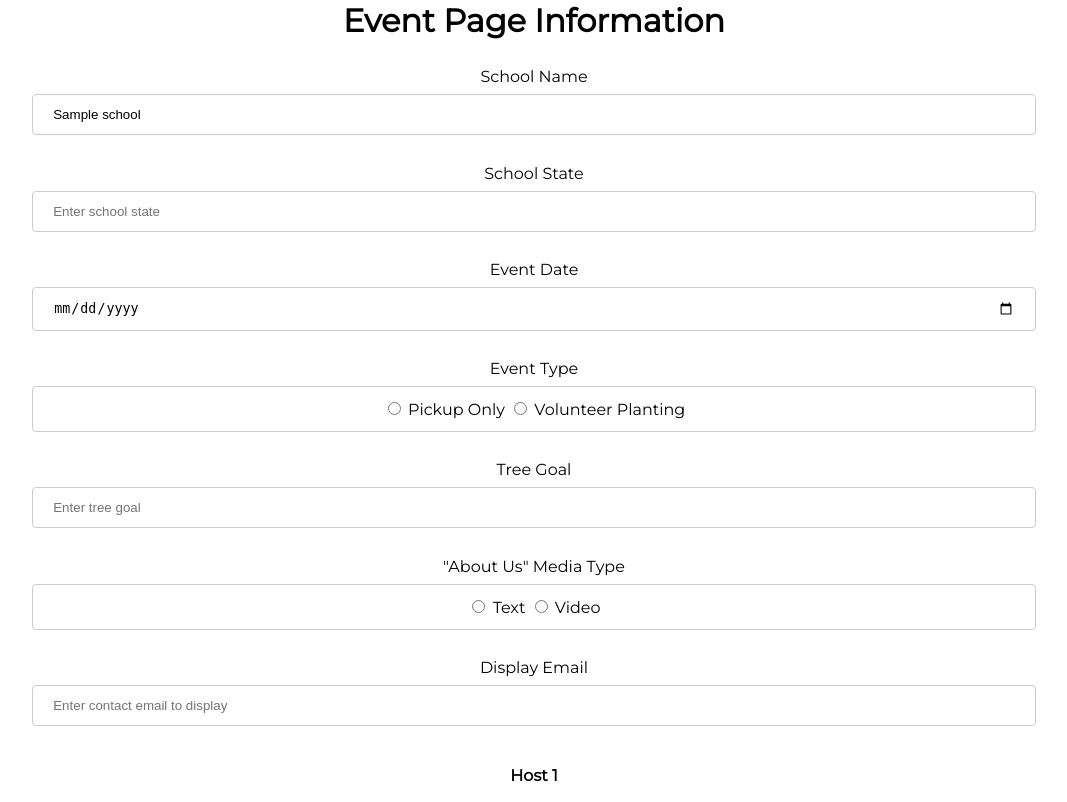
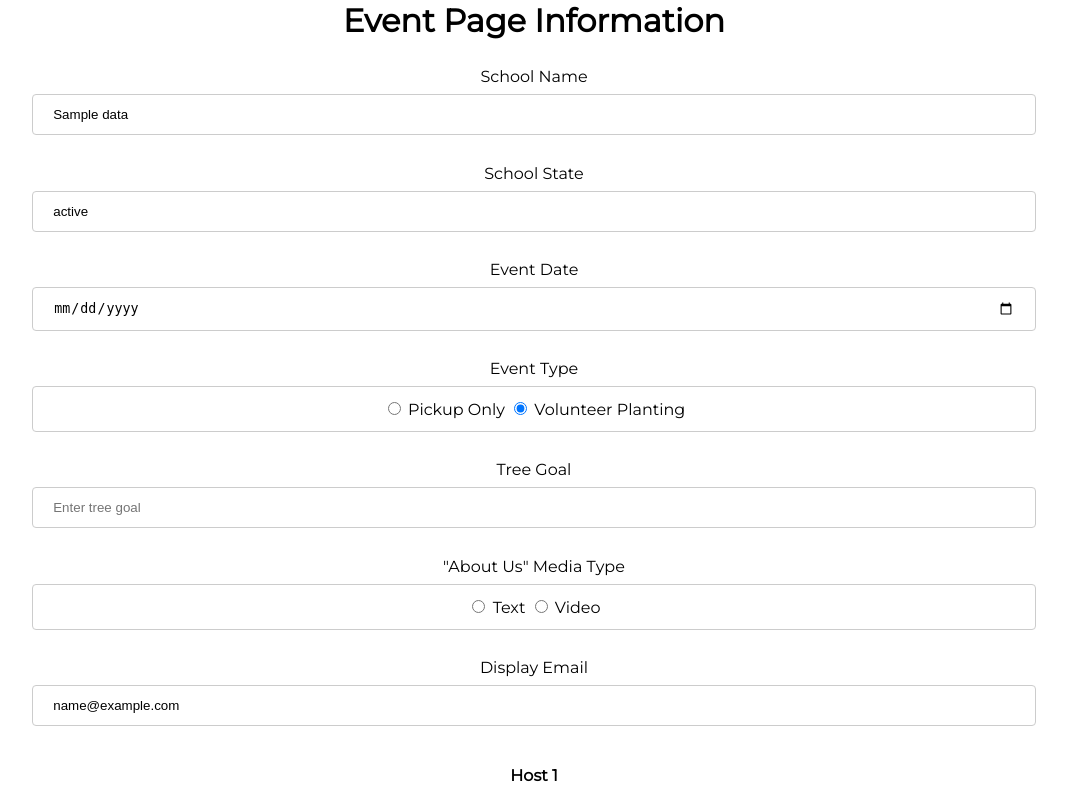
Before and after one commit to tree-plenish/event-pages-preview, a Flask app: template templates/form.html in a window 1280 px wide. Shown: the part 129-931 px from the top of the page, without its empty margins (106-1173 px from the left). Run offline with Flask 2, Linux system fonts and the light colour scheme; the template is opened without the code that fills it: most values are stand-ins (such as "Sample title", 1, 10 or a date in 2020).

Commit message:
Partial database connection

```diff
--- a/application.py
+++ b/application.py
@@ -27,44 +27,68 @@ from tech_team_database.dependencies.DatabaseSQLOperations import TpSQL
 
 application = Flask(__name__)
 
-application.config['SEND_FILE_MAX_AGE_DEFAULT'] = 0
-application.config['MAX_CONTENT_PATH'] = 1024*1024*1024
-application.config['UPLOAD_PATH'] = 'static/uploads'
-application.config['UPLOAD_EXTENSIONS'] = ['.jpg', '.png', '.gif']
+# application.config['SEND_FILE_MAX_AGE_DEFAULT'] = 0
+# application.config['MAX_CONTENT_PATH'] = 1024*1024*1024
+# application.config['UPLOAD_PATH'] = 'static/uploads'
+# application.config['UPLOAD_EXTENSIONS'] = ['.jpg', '.png', '.gif']
 
-tpSQL = TpSQL()
+tpSQL = TpSQL(schema='tp2022')
+data = {}
 
-#home page
+# login page
 @application.route('/index')
 @application.route('/')
 def index():
     return render_template("login.html", error=False)
 
-#school-specific page router
+# event info form
 @application.route("/form", methods=["GET", "POST"])
 def form():
     if request.method == "POST":
         school = login(int(request.form['schoolid']), int(request.form['password']))
         if school != None:
-            return render_template('form.html', school=school)
+            print(data)
+
+            return render_template('form.html', data=data)
         else:
             return render_template('login.html', error=True)
     return redirect('/')
 
+# preview page
 @application.route("/preview", methods=["GET", "POST"])
 def preview():
     if request.method == "POST":
+        global data
         data = process_data(request.form, request.files)
-        # print(data)
         return render_template("school_event.html", event=data, school=data['name'])
     return redirect('/')
 
+# submitted page
+@application.route("/submit", methods=["GET", "POST"])
+def submit():
+    if request.method == "POST":
+        submit_to_database(data)
+        return render_template("submit.html")
+    return redirect('/')
+
+
+# helper functions below:
+
 def login(schoolid, password):
     table = tpSQL.getTable('event')
+
+    global data
+    data = table.set_index('id').T.to_dict()[schoolid]
+    data['date'] = str(data['date']).split()[0]
+    data['id'] = schoolid
+    data['hosts'] = []
+    # host_table = tpSQL.getTable('host')
+    # data['hosts'] = host_table[host_table['event_id'] == schoolid].to_dict('records')
+
     if len(table.loc[table['id'] == schoolid]['pwd'].values) == 0:
         return None
     if password == table.loc[table['id'] == schoolid]['pwd'].values[0]:
-        return table.loc[table['id'] == schoolid]['name'][0]
+        return table.loc[table['id'] == schoolid]['name'].values[0]
     else:
         return None
 
@@ -72,7 +96,6 @@ def process_data(form, files):
     # print(form)
     # print(files)
 
-    data = {}
     data['name'] = form['name']
     data['state'] = form['state']
 
@@ -95,12 +118,12 @@ def process_data(form, files):
 
     data['display_email'] = form['display_email']
 
-    if form['pickup_only'] == 'True':
-        data['pickup_only'] = True
+    if form['is_pickup_only'] == 'True':
+        data['is_pickup_only'] = True
     else:
-        data['pickup_only'] = False
+        data['is_pickup_only'] = False
 
-    data['hosts'] = []
+    # data['hosts'] = []
     i = 1
     while 'host' + str(i) + '_name' in form:
         # 1) save photo file
@@ -121,14 +144,26 @@ def process_data(form, files):
         # })
 
         # 3) google drive link
-        data['hosts'].append({
-            'name' : form['host' + str(i) + '_name'],
-            'bio' : form['host' + str(i) + '_bio'],
-            'photo': 'https://drive.google.com/uc?export=view&id=' + form['host' + str(i) + '_photo'] if form['host' + str(i) + '_photo'] != '' else 'static/images/default_profile.png',
-            'photo_x': form['host' + str(i) + '_photo_x'],
-            'photo_y': form['host' + str(i) + '_photo_y'],
-            'photo_zoom': form['host' + str(i) + '_photo_zoom'],
-        })
+        host_exists = False
+        for host in data['hosts']:
+            if host['name'] == form['host' + str(i) + '_name']:
+                host_exists = True
+                host['new'] = False
+                host['bio'] = form['host' + str(i) + '_bio']
+                host['photo'] = 'https://drive.google.com/uc?export=view&id=' + form['host' + str(i) + '_photo'] if form['host' + str(i) + '_photo'] != '' else 'static/images/default_profile.png'
+                host['photo_x'] = form['host' + str(i) + '_photo_x']
+                host['photo_y'] = form['host' + str(i) + '_photo_y']
+                host['photo_zoom'] = form['host' + str(i) + '_photo_zoom']
+        if not host_exists:
+            data['hosts'].append({
+                'new' : True,
+                'name' : form['host' + str(i) + '_name'],
+                'bio' : form['host' + str(i) + '_bio'],
+                'photo': 'https://drive.google.com/uc?export=view&id=' + form['host' + str(i) + '_photo'] if form['host' + str(i) + '_photo'] != '' else 'static/images/default_profile.png',
+                'photo_x': form['host' + str(i) + '_photo_x'],
+                'photo_y': form['host' + str(i) + '_photo_y'],
+                'photo_zoom': form['host' + str(i) + '_photo_zoom'],
+            })
         i += 1
 
     data['trees'] = []
@@ -144,6 +179,37 @@ def process_data(form, files):
     # print(data)
     return data
 
+def submit_to_database(data):
+    print(data)
+    # todo: use a row update instead?
+    tpSQL.batchUpdate('event', 'id', 'name', [data['id']], [data['name']])
+    tpSQL.batchUpdate('event', 'id', 'state', [data['id']], [data['state']])
+    # tpSQL.batchUpdate('school', 'id', 'date', [data['id']], [data['date']])
+
+    tpSQL.batchUpdate('event', 'id', 'tree_goal', [data['id']], [data['tree_goal']])
+    # why no more media_type?
+    # tpSQL.batchUpdate('school', 'schoolid', 'date', [data['id']], [data['media_type']])
+    tpSQL.batchUpdate('event', 'id', 'bio', [data['id']], [data['text']])
+    tpSQL.batchUpdate('event', 'id', 'video', [data['id']], [data['video']])
+    tpSQL.batchUpdate('event', 'id', 'display_email', [data['id']], [data['display_email']])
+    tpSQL.batchUpdate('event', 'id', 'is_pickup_only', [data['id']], [data['is_pickup_only']])
+
+    # # hosts
+    # for host in data['hosts']:
+    #     if 'new' in host:
+    #         if host['new'] == True:
+    #             # get next uuid
+    #             uuid = tpSQL.getColData('host', ['uuid']).max().values[0] + 1
+    #             tpSQL.batchInsert('host', [[uuid, data['id'], host['name']]], cols=['uuid', 'event_id', 'name']) # need to add bio and photo, etc.
+    #         else:
+    #             pass
+    #             # tpSQL.batchUpdate('host', 'name') # better to check both name and event id, but need functionality from tpsql
+    #     else: # host was in db before, but was deleted from form. Delete from db?
+    #         pass
+
+    # trees
+
+    print(tpSQL.getTable('event'))
 
 if __name__ == "__main__":
     application.run()
--- a/static/css/main.css
+++ b/static/css/main.css
@@ -51,15 +51,25 @@ a{
     display: none;
 }
 
+#topnav .action-button-wrapper {
+    display: inline;
+    margin: 0;
+    padding: 10px;
+}
+
 #topnav .action-button {
     border:5px #80ba52 solid;
     cursor: pointer;
     padding:5px;
     border-radius:10px;
+    background-color: #016d30;
+    color: white;
+    font-size: 1.1em;
+    margin: 0;
 }
 
 /* When the screen is less than 600 pixels wide, hide all links, except for the first one ("Home"). Show the link that contains should open and close the topnav (.icon) */
-@media screen and (max-width: 600px) {
+/* @media screen and (max-width: 600px) {
     #topnav li:not(:first-child) {display: none;}
     #topnav a.icon {
       float: right;
@@ -67,7 +77,7 @@ a{
       color: white;
       padding: 20px;
     }
-  }
+  } */
 
 /* The "responsive" class is added to the topnav with JavaScript when the user clicks on the icon. This class makes the topnav look good on small screens (display the links vertically instead of horizontally) */
 @media screen and (max-width: 600px) {
--- a/static/js/base.js
+++ /dev/null
@@ -1,9 +0,0 @@
-function expandNavbar() {
-    var x = document.getElementById("topnav");
-    if (x.className === "nav") {
-      x.className += " responsive";
-    } else {
-      x.className = "nav";
-    }
-
-  }
--- a/templates/base.html
+++ b/templates/base.html
@@ -36,7 +36,6 @@
       <h1>A community effort to increase sustainability.</h1>
       <h2>Tree-Plenish.</h2>
     </div>
-    <script src="{{ url_for('static', filename='js/base.js') }}"></script>
     {% block scripts %}{% endblock %}
   </body>
 </html>
--- a/templates/form.html
+++ b/templates/form.html
@@ -15,31 +15,31 @@
 
           <div class="form-group">
             <label>School Name</label>
-            <input type="text" class="form-control" id="name" name="name" placeholder="Enter school name" value="{{ school }}" required>
+            <input type="text" class="form-control" id="name" name="name" placeholder="Enter school name" value="{{ data.name }}" required>
           </div>
           <div class="form-group">
             <label>School State</label>
-            <input type="text" class="form-control" id="state" name="state" placeholder="Enter school state" required>
+            <input type="text" class="form-control" id="state" name="state" placeholder="Enter school state" value="{{ data.state }}" required>
           </div>
           <div class="form-group">
             <label>Event Date</label>
-            <input type="date" class="form-control" id="date" name="date" placeholder="Select event date" required>
+            <input type="date" class="form-control" id="date" name="date" placeholder="Select event date" value="{{ data.date }}" required>
           </div>
 
           <div class="form-group">
             <label>Event Type</label>
             <br>
             <div class="radio-group">
-              <input type="radio" id="text" name="pickup_only" value="True" required>
+              <input type="radio" id="text" name="is_pickup_only" value="True" required {{ "checked" if data.is_pickup_only }}>
               <label for="True">Pickup Only</label>
-              <input type="radio" id="video" name="pickup_only" value="False" required>
+              <input type="radio" id="video" name="is_pickup_only" value="False" required {{ "checked" if not data.is_pickup_only }}>
               <label for="False">Volunteer Planting</label>
             </div>
           </div>
 
           <div class="form-group">
             <label>Tree Goal</label>
-            <input type="number" class="form-control" id="tree_goal" name="tree_goal" placeholder="Enter tree goal" required>
+            <input type="number" class="form-control" id="tree_goal" name="tree_goal" placeholder="Enter tree goal" value="{{ data.tree_goal }}" required>
           </div>
 
           <div class="form-group">
@@ -54,16 +54,16 @@
           </div>
           <div class="form-group" id="text-group">
             <label id="text-text">Text</label>
-            <input type="text" class="form-control" id="text-box" name="text" placeholder="About Us Text">
+            <input type="text" class="form-control" id="text-box" name="text" placeholder="About Us Text" value="{{ data.bio }}">
           </div>
           <div class="form-group" id="video-group">
             <label id="video-text">Video</label>
-            <input type="text" class="form-control" id="video-box" name="video" placeholder="About Us Video Link">
+            <input type="text" class="form-control" id="video-box" name="video" placeholder="About Us Video Link" value="{{ data.video }}">
           </div>
 
           <div class="form-group">
             <label>Display Email</label>
-            <input type="email" class="form-control" id="display_email" name="display_email" placeholder="Enter contact email to display" required>
+            <input type="email" class="form-control" id="display_email" name="display_email" placeholder="Enter contact email to display" value="{{ data.display_email }}" required>
           </div>
 
 
--- a/templates/school_event.html
+++ b/templates/school_event.html
@@ -2,8 +2,10 @@
 
 {% block navbar %}
 <div style="float:right;">
-    <li><a onclick="history.back()" class='action-button'>Edit</a></li>
-    <li><a class='action-button'>Submit</a></li>
+    <form action="{{ url_for('submit') }}" method="POST" enctype="multipart/form-data">
+        <li class='action-button-wrapper'><button type="button" onclick="history.back()" class='action-button'>Edit</button></li>
+        <li class='action-button-wrapper'><button type="submit" class='action-button'>Submit</button></li>
+    </form>
 </div>
 {% endblock %}
 
```
Also changed, not shown: templates/submit.html (added, +18 -0 lines), 1 other file.
